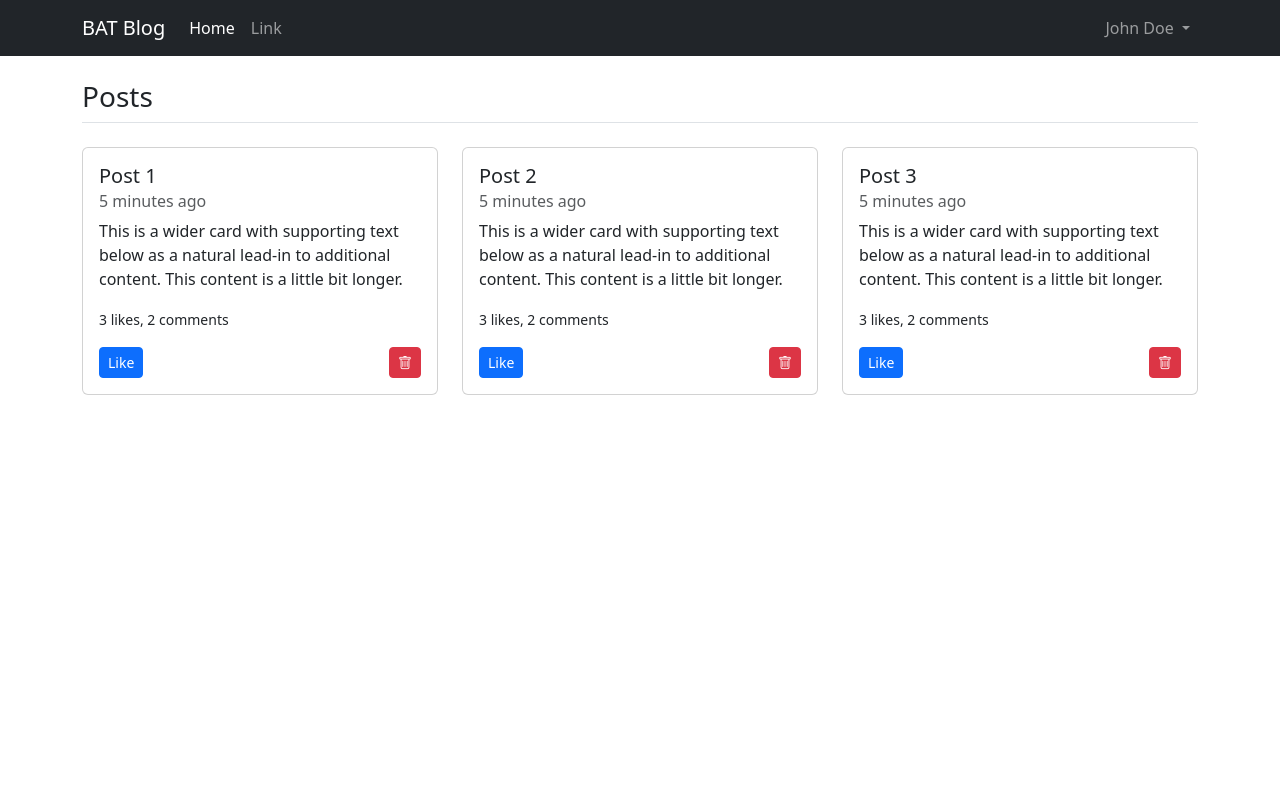
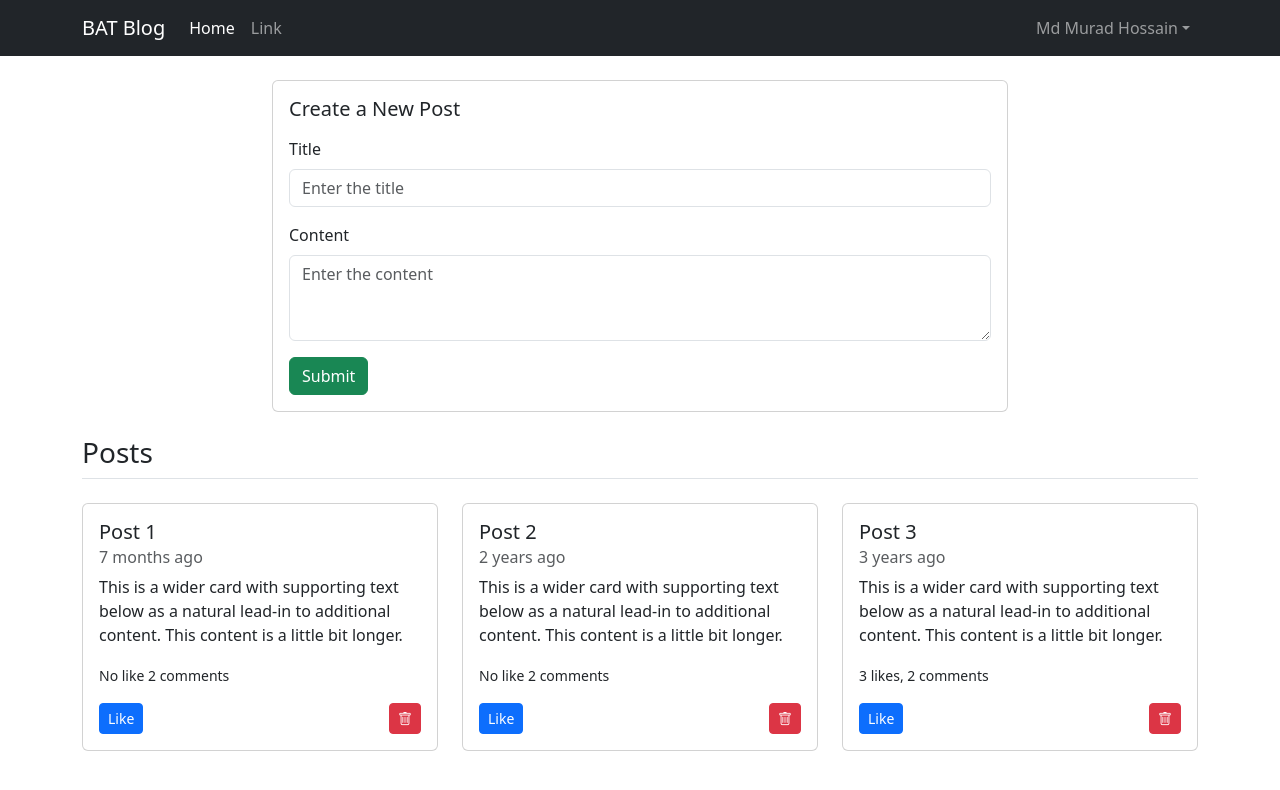
Before and after one commit to murad034/bat-skill-vue-p2, a Vue app: page / in a window 1280 px wide. Shown: the top 790 px of the page. Built offline with nearby package versions, Linux system fonts and the light colour scheme.

Commit message:
session 01 class practice completed

```diff
--- a/src/App.vue
+++ b/src/App.vue
@@ -1,41 +1,84 @@
 <script setup>
-// import { ref } from 'vue';
-// import moment from 'moment';
+import { ref } from "vue";
+import moment from "moment";
 
-// const posts = ref([
-//   {
-//     id: 1,
-//     title: 'Post 1',
-//     content: 'This is a wider card with supporting text below as a natural lead-in to additional content. This content is a little bit longer.',
-//     likes: 3,
-//     comments: [],
-//     date: '2024-05-24 11:00:00'
-//   },
-//   {
-//     id: 2,
-//     title: 'Post 2',
-//     content: 'This is a wider card with supporting text below as a natural lead-in to additional content. This content is a little bit longer.',
-//     likes: 3,
-//     comments: [],
-//     date: '2024-05-24 11:00:00'
-//   },
-//   {
-//     id: 3,
-//     title: 'Post 3',
-//     content: 'This is a wider card with supporting text below as a natural lead-in to additional content. This content is a little bit longer.',
-//     likes: 3,
-//     comments: [],
-//     date: '2024-05-24 11:00:00'
-//   }
-// ]);
+const posts = ref([
+  {
+    id: 1,
+    title: "Post 1",
+    content:
+      "This is a wider card with supporting text below as a natural lead-in to additional content. This content is a little bit longer.",
+    likes: 0,
+    comments: [],
+    date: "2024-05-24 11:00:00",
+  },
+  {
+    id: 2,
+    title: "Post 2",
+    content:
+      "This is a wider card with supporting text below as a natural lead-in to additional content. This content is a little bit longer.",
+    likes: 0,
+    comments: [],
+    date: "2023-05-24 11:00:00",
+  },
+  {
+    id: 3,
+    title: "Post 3",
+    content:
+      "This is a wider card with supporting text below as a natural lead-in to additional content. This content is a little bit longer.",
+    likes: 3,
+    comments: [],
+    date: "2022-05-24 11:00:00",
+  },
+]);
+
+const userName = ref("");
+userName.value = "Md Murad Hossain";
+const likeCount = ref(0);
+
+const formData = ref({
+  title: "",
+  content: "",
+});
+
+function increaseLikeCount(index) {
+  posts.value[index].likes++;
+}
+
+function deletePost(index) {
+  posts.value.splice(index, 1);
+}
+
+function postCreate(event) {
+  //event.preventDefault();
+  console.log(formData);
+  posts.value.push({
+    id: posts.value.length + 1,
+    title: formData.value.title,
+    content: formData.value.content,
+    likes: 0,
+    comments: [],
+    //date: new Date(),
+    date: moment().format("YYYY-MM-DD HH:mm:ss"),
+  });
+  formData.value.title = '';
+  formData.value.content = '';
+}
 </script>
 
 <template>
   <nav class="navbar navbar-expand-lg navbar-dark bg-dark sticky-top">
     <div class="container">
       <a class="navbar-brand" href="#">BAT Blog</a>
-      <button class="navbar-toggler" type="button" data-bs-toggle="collapse" data-bs-target="#navbarSupportedContent"
-        aria-controls="navbarSupportedContent" aria-expanded="false" aria-label="Toggle navigation">
+      <button
+        class="navbar-toggler"
+        type="button"
+        data-bs-toggle="collapse"
+        data-bs-target="#navbarSupportedContent"
+        aria-controls="navbarSupportedContent"
+        aria-expanded="false"
+        aria-label="Toggle navigation"
+      >
         <span class="navbar-toggler-icon"></span>
       </button>
       <div class="collapse navbar-collapse" id="navbarSupportedContent">
@@ -49,8 +92,14 @@
         </ul>
         <ul class="navbar-nav mb-2 mb-lg-0">
           <li class="nav-item dropdown">
-            <a class="nav-link dropdown-toggle" href="#" role="button" data-bs-toggle="dropdown" aria-expanded="false">
-              John Doe
+            <a
+              class="nav-link dropdown-toggle"
+              href="#"
+              role="button"
+              data-bs-toggle="dropdown"
+              aria-expanded="false"
+            >
+              {{ userName }}
             </a>
             <ul class="dropdown-menu dropdown-menu-end">
               <li><a class="dropdown-item" href="#">Profile</a></li>
@@ -62,20 +111,35 @@
     </div>
   </nav>
 
-  <!-- <div class="container mt-4">
+  <div class="container mt-4">
     <div class="row">
       <div class="col-md-8 offset-md-2">
         <div class="card">
           <div class="card-body">
             <h5 class="card-title">Create a New Post</h5>
-            <form>
+            <form @submit.prevent="postCreate($event)">
+              <div class="mb-3">
+                {{ formData.title }}
+              </div>
               <div class="mb-3">
                 <label for="title" class="form-label">Title</label>
-                <input type="text" class="form-control" id="title" placeholder="Enter the title">
+                <input
+                  type="text"
+                  class="form-control"
+                  id="title"
+                  v-model="formData.title"
+                  placeholder="Enter the title"
+                />
               </div>
               <div class="mb-3">
                 <label for="content" class="form-label">Content</label>
-                <textarea class="form-control" id="content" rows="3" placeholder="Enter the content"></textarea>
+                <textarea
+                  class="form-control"
+                  id="content"
+                  rows="3"
+                  v-model="formData.content"
+                  placeholder="Enter the content"
+                ></textarea>
               </div>
               <button type="submit" class="btn btn-success">Submit</button>
             </form>
@@ -83,7 +147,7 @@
         </div>
       </div>
     </div>
-  </div> -->
+  </div>
 
   <div class="posts mt-4">
     <div class="container">
@@ -92,14 +156,24 @@
       </div>
 
       <div class="row">
-        <div class="col-md-4">
+        <div class="col-md-4" v-for="(post, index) in posts" :key="post.id">
           <div class="card mb-4">
             <div class="card-body">
-              <h5 class="card-title">Post 1</h5>
-              <h6 class="card-subtitle mb-2 text-body-secondary">5 minutes ago</h6>
-              <p class="card-text">This is a wider card with supporting text below as a natural lead-in to additional
-                content. This content is a little bit longer.</p>
-              <p class="card-text"><small>3 likes, 2 comments</small></p>
+              <h5 class="card-title">{{ post.title }}</h5>
+              <h6 class="card-subtitle mb-2 text-body-secondary">
+                {{ moment(post.date, "YYYYMMDD").fromNow() }}
+              </h6>
+              <p class="card-text">{{ post.content }}</p>
+              <p class="card-text">
+                <small>
+                  <span v-if="post.likes == 1">{{ post.likes }} like,</span>
+                  <span v-else-if="post.likes > 1"
+                    >{{ post.likes }} likes,</span
+                  >
+                  <span v-else>No like</span>
+                  2 comments
+                </small>
+              </p>
 
               <!-- <div class="comments mb-3">
                 <div class="comments-input d-flex mb-3">
@@ -120,34 +194,18 @@
                 </div>
               </div> -->
 
-              <button class="btn btn-sm btn-primary">Like</button>
-              <button class="btn btn-sm btn-danger float-end"><i class="bi bi-trash"></i></button>
-            </div>
-          </div>
-        </div>
-        <div class="col-md-4">
-          <div class="card mb-4">
-            <div class="card-body">
-              <h5 class="card-title">Post 2</h5>
-              <h6 class="card-subtitle mb-2 text-body-secondary">5 minutes ago</h6>
-              <p class="card-text">This is a wider card with supporting text below as a natural lead-in to additional
-                content. This content is a little bit longer.</p>
-              <p class="card-text"><small>3 likes, 2 comments</small></p>
-              <button class="btn btn-sm btn-primary">Like</button>
-              <button class="btn btn-sm btn-danger float-end"><i class="bi bi-trash"></i></button>
-            </div>
-          </div>
-        </div>
-        <div class="col-md-4">
-          <div class="card mb-4">
-            <div class="card-body">
-              <h5 class="card-title">Post 3</h5>
-              <h6 class="card-subtitle mb-2 text-body-secondary">5 minutes ago</h6>
-              <p class="card-text">This is a wider card with supporting text below as a natural lead-in to additional
-                content. This content is a little bit longer.</p>
-              <p class="card-text"><small>3 likes, 2 comments</small></p>
-              <button class="btn btn-sm btn-primary">Like</button>
-              <button class="btn btn-sm btn-danger float-end"><i class="bi bi-trash"></i></button>
+              <button
+                class="btn btn-sm btn-primary"
+                v-on:click="increaseLikeCount(index)"
+              >
+                Like
+              </button>
+              <button
+                class="btn btn-sm btn-danger float-end"
+                @click="deletePost(index)"
+              >
+                <i class="bi bi-trash"></i>
+              </button>
             </div>
           </div>
         </div>
```
